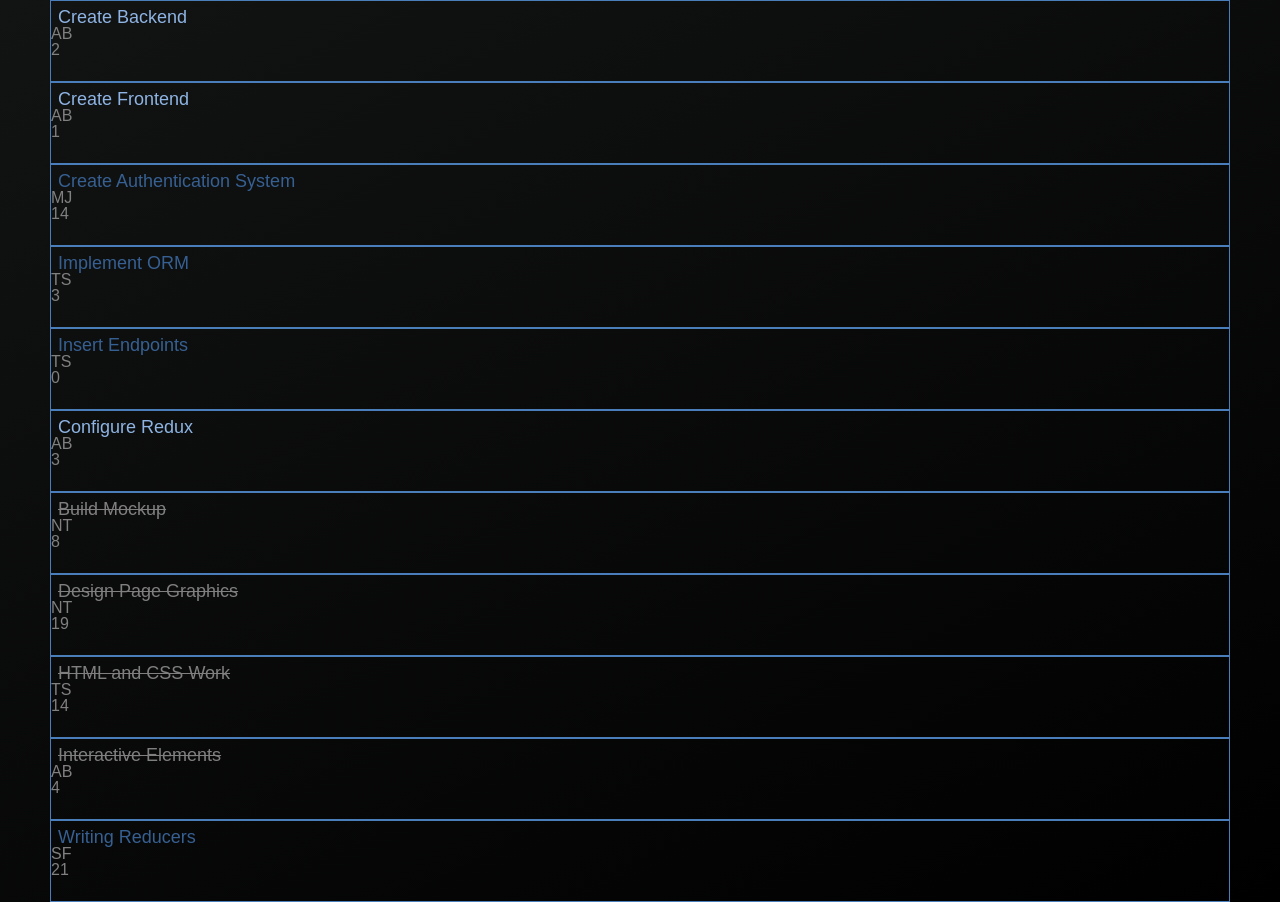
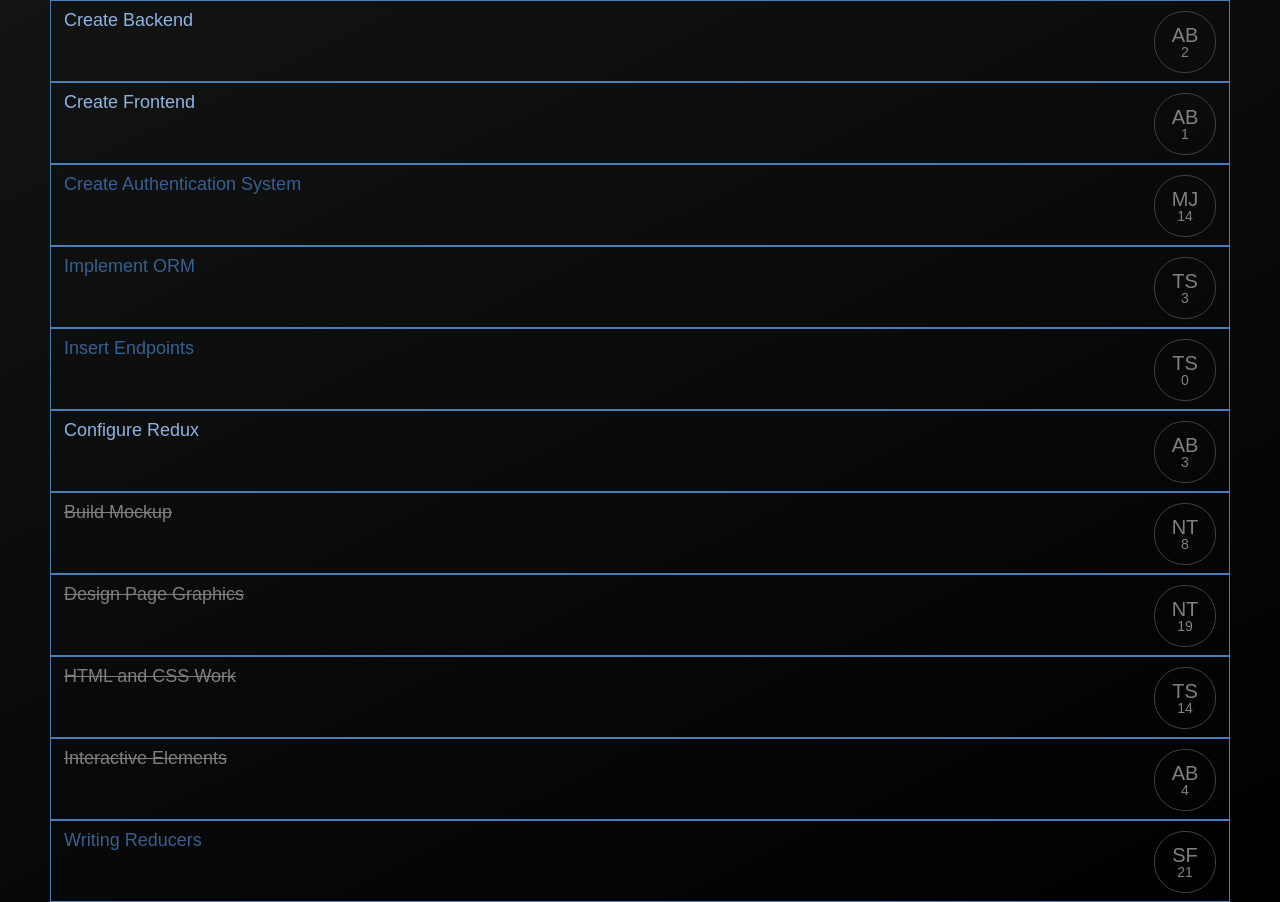
Before and after one commit to austinba/tasker-client-3, a React app: page / in a window 1280 px wide. Built offline with nearby package versions, Linux system fonts and the light colour scheme.

Commit message:
added circles for assignments

```diff
--- a/src/components/Task.js
+++ b/src/components/Task.js
@@ -15,7 +15,7 @@
       <div className="task-title">{title}</div>
       <div className="assignment" data-working-on={workingOnToday}>
         <div className="assigned-to">{assignedTo}</div>
-        <div className="hoursWorked">{hoursWorked}</div>
+        <div className="hours-worked">{hoursWorked}</div>
       </div>
     </div>
   );
--- a/src/styles/index.css
+++ b/src/styles/index.css
@@ -1,13 +1,18 @@
 @import url('https://fonts.googleapis.com/css?family=Open+Sans');
-body {
-  font-family: 'Open Sans', sans-serif;
-  margin: 0;
-  padding: 0;
-  font-family: sans-serif;
+html {
   background: black; /* For browsers that do not support gradients */
   background: -webkit-linear-gradient(334deg, black, #121313); /* For Safari 5.1 to 6.0 */
   background: -o-linear-gradient(334deg, black, #121313); /* For Opera 11.1 to 12.0 */
   background: -moz-linear-gradient(334deg, black, #121313); /* For Firefox 3.6 to 15 */
   background: linear-gradient(334deg, black, #121313); /* Standard syntax */
+
+}
+body {
+  font-family: 'Open Sans', sans-serif;
+  font-weight: 200;
+  margin: 0;
+  padding: 0;
+  font-family: sans-serif;
   color: grey;
+  height: 100$;
 }
--- a/src/styles/tasks.css
+++ b/src/styles/tasks.css
@@ -1,14 +1,16 @@
 .task-container {
+  position: relative;
   border: 1px #4A7EBB solid;
   height: 80px;
   margin-left: 50px;
   margin-right: 50px;
 }
 .task-title {
+  display: inline-block;
   color: #376092;
   font-size: 18px;
-  padding-left: 7px;
-  padding-top: 7px;
+  padding-left: 13px;
+  padding-top: 10px;
 }
 .assigned-to-me .task-title {
   color: #8EB4E3;
@@ -17,3 +19,23 @@
   color: #7F7F7F;
   text-decoration: line-through;
 }
+.assignment {
+  position: absolute;
+  right: 13px;
+  top: 10px;
+  width: 60px;
+  height: 60px;
+  border-radius: 30px;
+  text-align: center;
+  border-width: 1px;
+  border-style: solid;
+  border-color: #404040;
+}
+.assigned-to {
+  text-align: center;
+  margin-top: 13px;
+  font-size: 20px;
+}
+.hours-worked {
+  font-size: 14px;
+}
```
